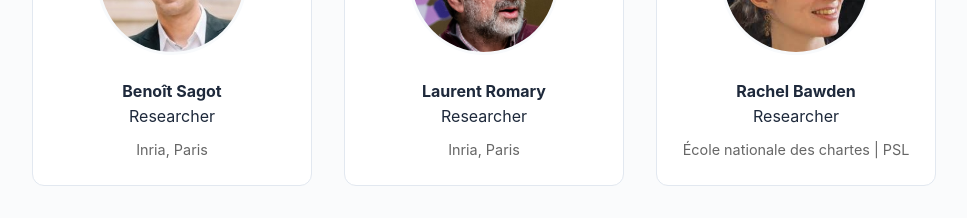
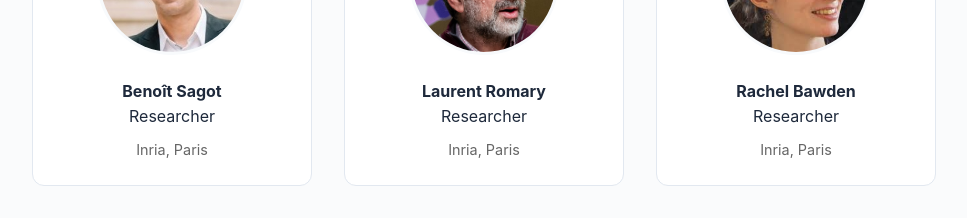
Before and after one commit to Gallicorpora/Gallicorpora.github.io, a plain HTML site: page index.html in a window 1280 px wide. Shown: the part 4000-4218 px from the top of the page, without its empty margins (296-1263 px from the left). Drawn offline with Linux system fonts and the light colour scheme.

Commit message:
update index

```diff
--- a/index.html
+++ b/index.html
@@ -678,7 +678,7 @@
                         <img src="people/bawdenr.jpeg" alt="Team Member">
                         <h4>Rachel Bawden</h4>
                         <p>Researcher</p>
-                        <p style="margin-top: 0.5rem; color: #666; font-size: 0.9rem;">École nationale des chartes | PSL</p>
+                        <p style="margin-top: 0.5rem; color: #666; font-size: 0.9rem;">Inria, Paris</p>
                     </div>
                 </div>
                 <div class="team-grid">
```
